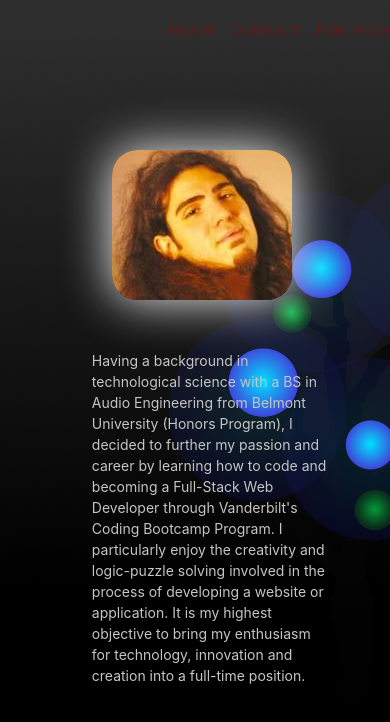
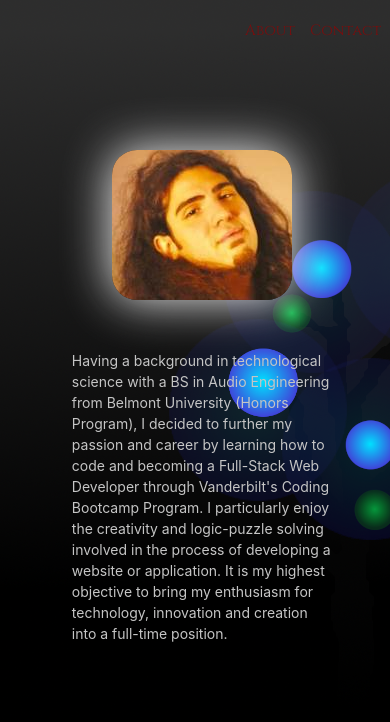
Before and after one commit to PattonParham/react-portfolio-aws-deploy, a React (Create React App) app: page / in a window 390 px wide. Shown: the top 722 px of the page. Built offline with nearby package versions, Linux system fonts and the light colour scheme.

Commit message:
further responsiveneness tweaks

```diff
--- a/src/App.css
+++ b/src/App.css
@@ -3,4 +3,5 @@
   height:1080px;
   background-image: url("GlowingForestGraphicsEdit.png");
   text-decoration: none !important;
+
 }
--- a/src/components/Navbar/Navbar.css
+++ b/src/components/Navbar/Navbar.css
@@ -69,7 +69,7 @@ margin-left: 1150px;
 
 @media only screen and (max-width: 1024px){
     .about{
-        margin-left: 200px;
+        margin-left: 260px;
         font-size: 15px;
     }
     .contact{
@@ -99,7 +99,7 @@ margin-left: 1150px;
 
 @media only screen and (max-width: 414px){
     .about{
-        margin-left: 180px;
+        margin-left: 230px;
         font-size: 15px;
     }
     .contact{
@@ -114,7 +114,7 @@ margin-left: 1150px;
 
 @media only screen and (max-width: 414px){
     .about{
-        margin-left: 180px;
+        margin-left: 260px;
         font-size: 15px;
     }
     .contact{
@@ -129,7 +129,7 @@ margin-left: 1150px;
 
 @media only screen and (max-width: 375px){
     .about{
-        margin-left: 160px;
+        margin-left: 230px;
         font-size: 14px;
     }
     .contact{
@@ -145,19 +145,41 @@ margin-left: 1150px;
     }
 }
 
-@media only screen and (max-width: 320px){
+@media only screen and (max-width: 360px){
     .about{
-        margin-left: 140px;
-        font-size: 12px;
+        margin-left: 230px;
+        font-size: 13px;
+
     }
+
     .contact{
         margin-left: 10px;
-        font-size: 12px;
+        font-size: 13px;
+
     }
+
     .portfolio{
         margin-left: 10px;
-        font-size: 12px;
+        font-size: 13px;
+
     }
 
 
 }
+
+@media only screen and (max-width: 320px){
+    .about{
+        margin-left: 190px;
+        font-size: 13px;
+    }
+    .contact{
+        margin-left: 10px;
+        font-size: 13px;
+    }
+    .portfolio{
+        margin-left: 10px;
+        font-size: 13px;
+    }
+
+
+}
--- a/src/pages/About.css
+++ b/src/pages/About.css
@@ -53,9 +53,17 @@ margin-top: 200px;
 @media only screen and (max-width: 1024px){
   .aboutcard{
     margin-left: 0%;
+    width: 500px;
 }
 .imagesize{
   margin-top: 50px;
+
+}
+.abouttext{
+  font-size: 12px;
+  margin-top: 150px;
+  width: 300px;
+  margin-left: 100px;
 }
 }
 
@@ -64,7 +72,7 @@ margin-top: 200px;
     margin-top: 50px;
   }
   .aboutcard{
-    margin-left: 6%;
+    margin-left: 4%;
     width: 300px;
     margin-top: 0px;
 
@@ -76,6 +84,7 @@ margin-top: 200px;
 .abouttext{
   font-size: 12px;
   margin-top: 150px;
+  margin-left: 0px;
 }
 
 }
```
